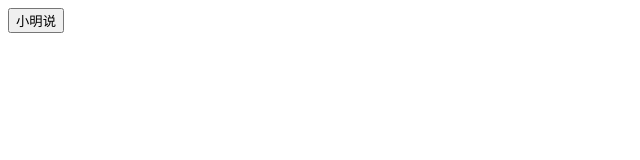
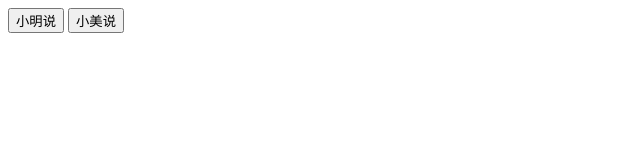
Before and after one commit to 07190720-LZH/jswork, a plain HTML site: page work2/index1.html in a window 1280 px wide. Shown: the whole page, without its empty margins (0-640 px from the left). Drawn offline with Linux system fonts and the light colour scheme.

Commit message:
second commit

```diff
--- a/work2/index1.html
+++ b/work2/index1.html
@@ -4,14 +4,16 @@
         <title>聊天</title>
         <script>
 
-          function alert(s){
-              document.body.style.prompt=s;
+          function alert(){
+               var a=prompt('')
+              console.log(a)
           }
 
         </script>
     </head>
-    <input type="button" value="小明说" onclick="alert('小明说')"
-
-
+    <body>
+    <input type="button" value="小明说" onclick="alert('')">
+    <input type="button" value="小美说" onclick="alert('')">
+    </body>
 
 </html>
```
Also changed, not shown: work2/1569036347(1).png (deleted), work2/1569036494(1).png (deleted), work2/1569036503(1).png (deleted), work2/1569036513(1).png (deleted).
